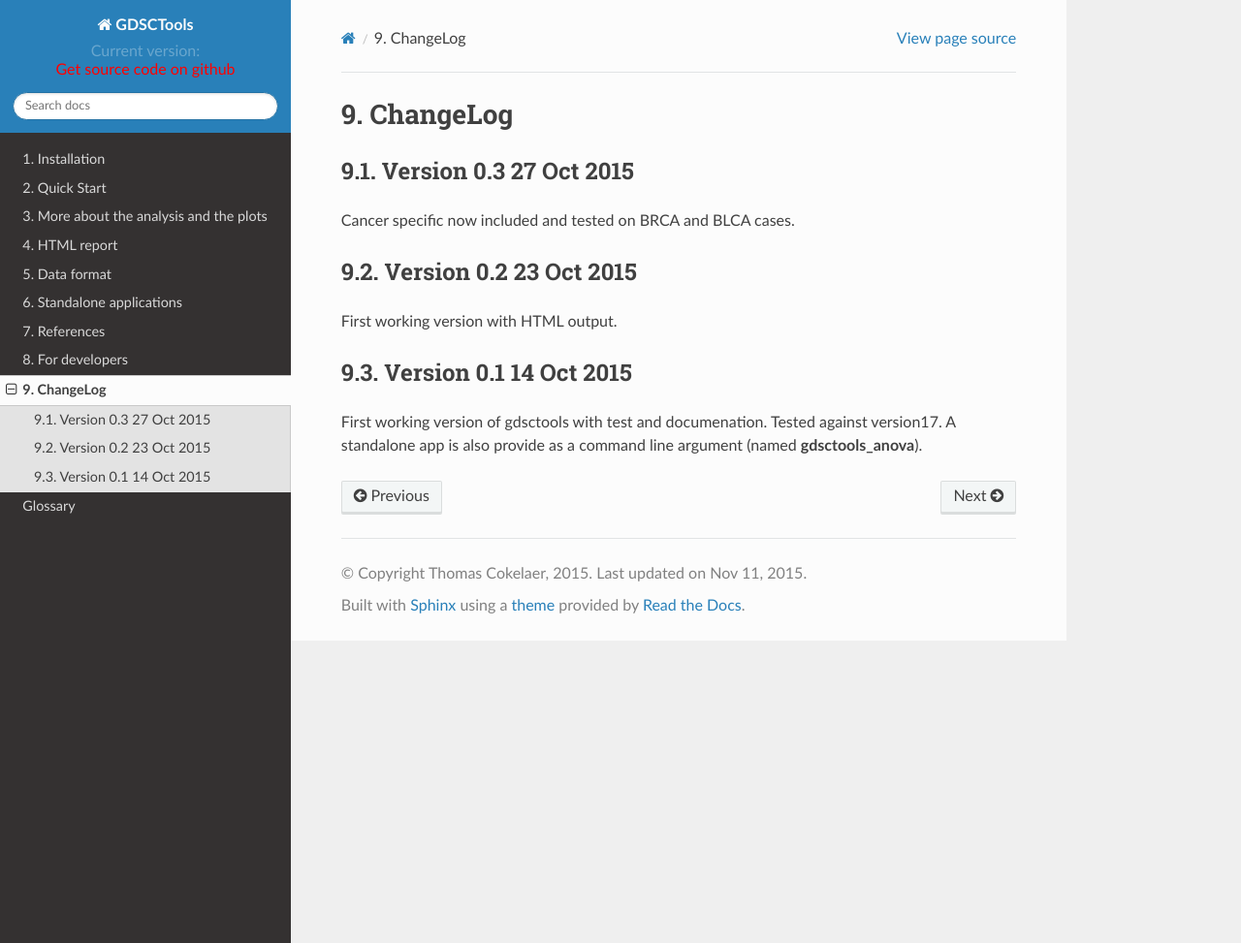
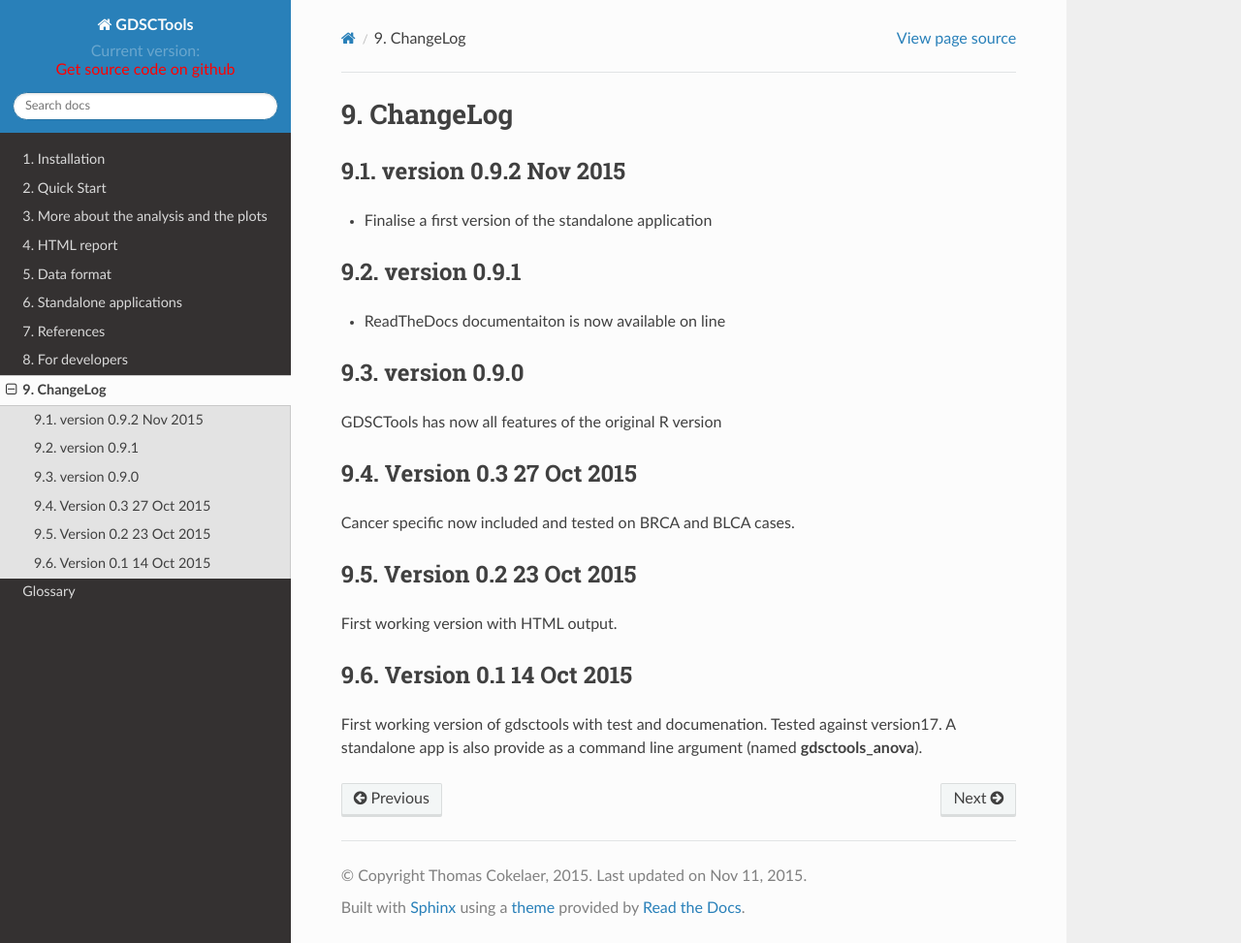
Before and after one commit to CancerRxGene/gdsctools, a Sphinx documentation site: the page built from doc/source/ChangeLog.rst, in a window 1280 px wide and 973 px high. Shown: the whole window at 97% size. Built offline with Sphinx 7.4.7 and the Read the Docs theme 2.0.0, drawn with Linux system fonts in a browser that asks for light colours; formulas are drawn with MathJax 3; the version number could not be read and is left out.

Commit message:
Update ChangeLog.rst

```diff
--- a/doc/source/ChangeLog.rst
+++ b/doc/source/ChangeLog.rst
@@ -1,5 +1,20 @@
 ChangeLog
 ==============
+
+version 0.9.2 Nov 2015
+--------------------------
+
+- Finalise a first version of the standalone application
+
+version 0.9.1
+--------------------------
+
+- ReadTheDocs documentaiton is now available on line
+
+version 0.9.0
+---------------------------
+
+GDSCTools has now all features of the original R version
 
 Version 0.3 27 Oct 2015
 ------------------------
```
